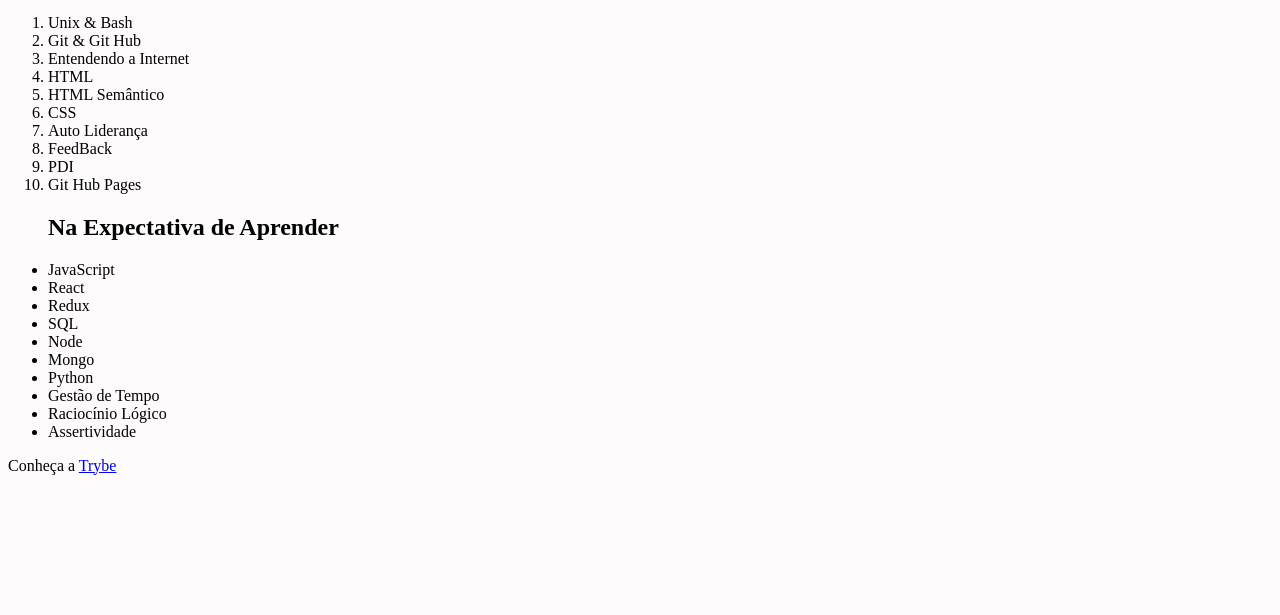
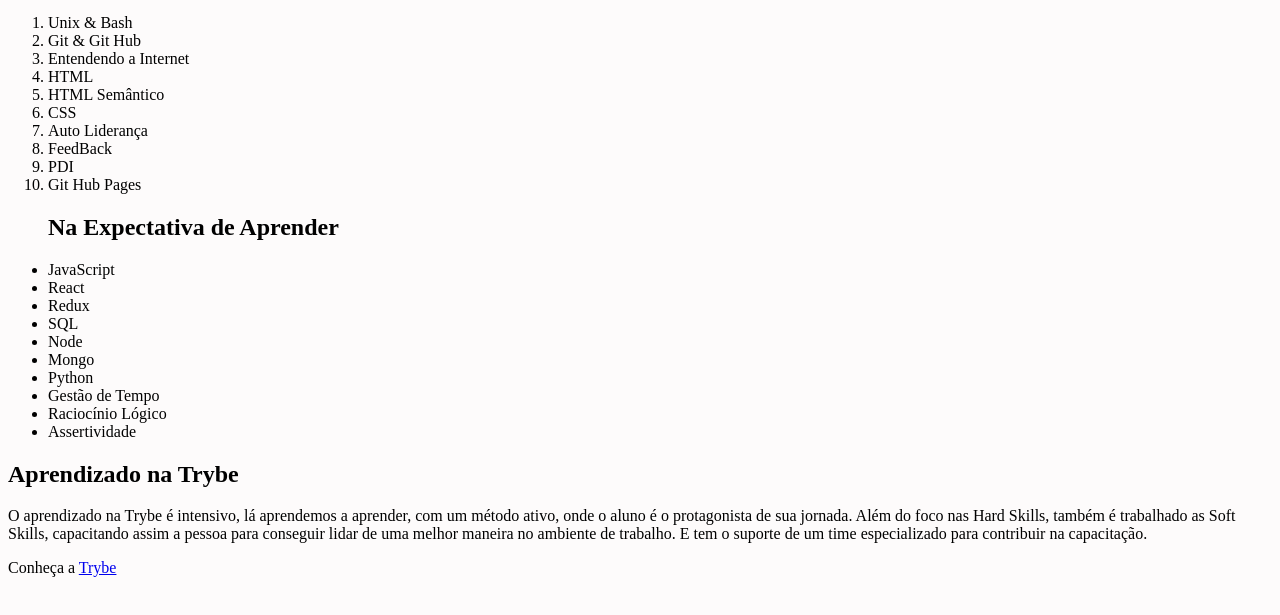
Before and after one commit to ronaferr/project-lessons-learned, a website: page index.html in a window 1280 px wide. Shown: the part 79-694 px from the top of the page. Drawn offline with Linux system fonts and the light colour scheme.

Commit message:
adiçao requisito 8

```diff
--- a/index.html
+++ b/index.html
@@ -42,6 +42,10 @@
             <li>Assertividade</li>
         </ul>
     </section>
+    <article>
+        <h2>Aprendizado na Trybe</h2>
+        <p>O aprendizado na Trybe é intensivo, lá aprendemos a aprender, com um método ativo, onde o aluno é o protagonista de sua jornada. Além do foco nas Hard Skills, também é trabalhado as Soft Skills, capacitando assim a pessoa para conseguir lidar de uma melhor maneira no ambiente de trabalho. E tem o suporte de um time especializado para contribuir na capacitação.</p>
+    </article>
     <footer id="rodape">
         <p>Conheça a <a href="https://www.betrybe.com/" target="_blank">Trybe</a></p>
     </footer>
```
